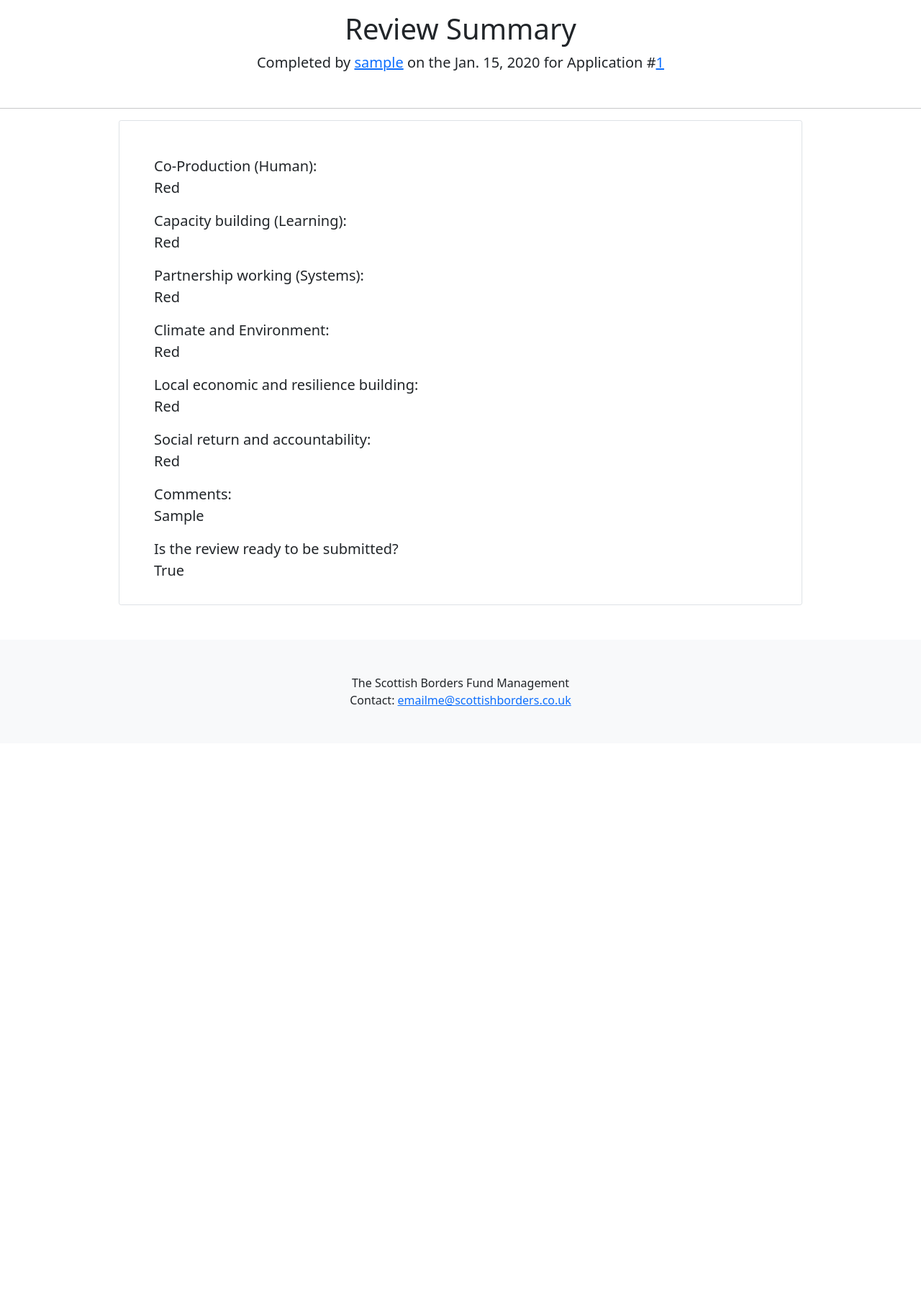
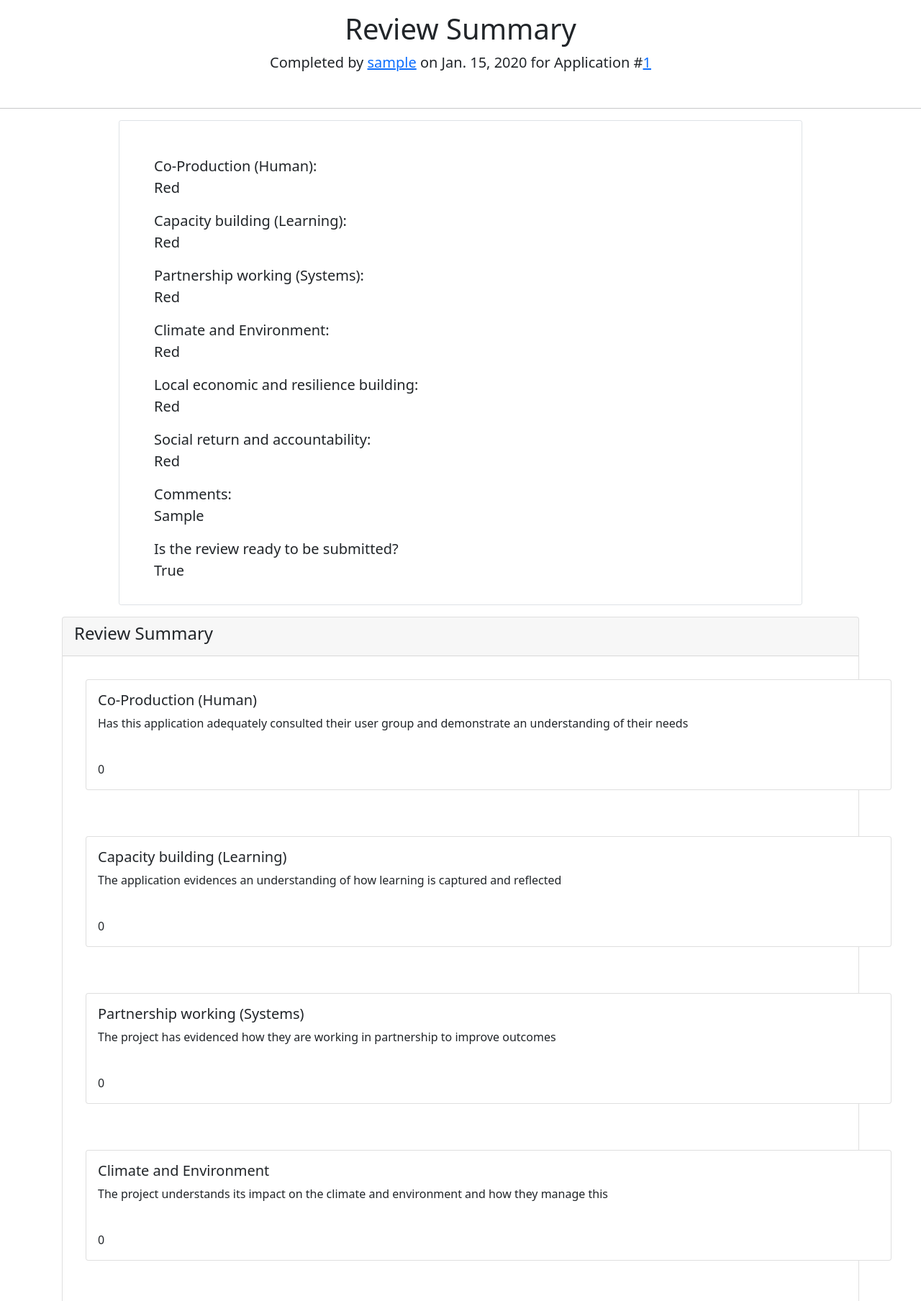
Before and after one commit to AlanWinchcole/Fund-Management-System, a Django app: page /view_review/1 in a window 1280 px wide. Shown: the part 112-1920 px from the top of the page at 72% size. Before the commit the page ends 1093 px from the top, so only its background shows below. Run offline with Django 3.2, Linux system fonts and the light colour scheme; tables that the repository leaves empty hold one stand-in row (values such as "Sample post"); some libraries are stand-ins or nearby versions.

Commit message:
View Review in cards, User Types in user table dashboard, admin reviews score */12, view review text fixed

```diff
--- a/fund_management_website/fund_management_website/settings.py
+++ b/fund_management_website/fund_management_website/settings.py
@@ -51,6 +51,7 @@ INSTALLED_APPS = [
     'fund',
     'bootstrap5',
     'formtools',
+    'coverage',
 ]
 
 MIDDLEWARE = [
--- a/fund_management_website/templates/fund/dashboard.html
+++ b/fund_management_website/templates/fund/dashboard.html
@@ -154,6 +154,7 @@
                                 <tr>
                                     <th>Full name</th>
                                     <th>Username</th>
+                                    <th>User type</th>
                                 </tr>
                             </thead>
                             <tbody>
@@ -167,6 +168,11 @@
                                 <td>N\A</td>
                                 {% endif %}
                                  <td><a href="{% url 'fund:user_profile' user.username %}"</a>{{user.username}}</td>
+                                {% if user.is_superuser and not user.is_staff %}
+                                <td>LAG Member</td>
+                                {% else %}
+                                <td>Applicant</td>
+                                {% endif %}
                             </tr>
                             {% endif %}
                             {% endfor %}
--- a/fund_management_website/templates/fund/review_view.html
+++ b/fund_management_website/templates/fund/review_view.html
@@ -10,7 +10,7 @@
   <div class="container-fluid">
       <div class="cover-container d-flex h-100 p-3 mx-auto flex-column">
           <h1 class="cover-heading text-center">Review Summary</h1>
-          <p class="lead text-center">Completed by <a href="{% url 'fund:user_profile' review.user %}">{{review.user}}</a> on the {{ review.date_completed }}
+          <p class="lead text-center">Completed by <a href="{% url 'fund:user_profile' review.user %}">{{review.user}}</a> on {{ review.date_completed }}
             for Application #<a href="{% url 'fund:view_application_status' review.application.id %}">{{ review.application.id }}</a>
           </p>
       </div>
@@ -31,6 +31,99 @@
         </div>
         {% endfor %}
     </div>
+
+    <div class="cover-container d-flex h-100 p-3 mx-auto flex-column">
+      <div class="card">
+          <div class="card-header">
+              <h4 class="card-title">Review Summary</h4>
+          </div>
+
+          <div class="card-body">
+              <div class="card p-3 m-3" style="width: 70rem;">
+                  <h5 class="card-title">{{ review_form.co_production.label }}</h5>
+                  <p>Has this application adequately consulted their user group and demonstrate an understanding of their needs</p>
+                  <br>
+                  <span id="myspan">{{ review_form.co_production.value }}</span>
+                  {% if review_form.co_production.help_text %}
+                  <p class="help">{{ review_form.co_production.help_text|safe }}</p>
+                  {% endif %}
+              </div>
+          </div>
+
+          <div class="card-body">
+              <div class="card p-3 m-3" style="width: 70rem;">
+                  <h5 class="card-title">{{ review_form.capacity_building.label }}</h5>
+                  <p>The application evidences an understanding of how learning is captured and reflected</p>
+                  <br>
+                  <span id="myspan">{{ review_form.capacity_building.value }}</span>
+                  {% if review_form.capacity_building.help_text %}
+                  <p class="help">{{ review_form.capacity_building.help_text|safe }}</p>
+                  {% endif %}
+              </div>
+          </div>
+
+          <div class="card-body">
+              <div class="card p-3 m-3" style="width: 70rem;">
+                  <h5 class="card-title">{{ review_form.partnership_working.label }}</h5>
+                  <p>The project has evidenced how they are working in partnership to improve outcomes</p>
+                  <br>
+                  <span id="myspan">{{ review_form.partnership_working.value }}</span>
+                  {% if review_form.partnership_working.help_text %}
+                  <p class="help">{{ review_form.partnership_working.help_text|safe }}</p>
+                  {% endif %}
+              </div>
+          </div>
+
+          <div class="card-body">
+              <div class="card p-3 m-3" style="width: 70rem;">
+                  <h5 class="card-title">{{ review_form.climate_environment.label }}</h5>
+                  <p>The project understands its impact on the climate and environment and how they manage this</p>
+                  <br>
+                  <span id="myspan">{{ review_form.climate_environment.value }}</span>
+                  {% if review_form.climate_environment.help_text %}
+                  <p class="help">{{ review_form.climate_environment.help_text|safe }}</p>
+                  {% endif %}
+              </div>
+          </div>
+
+          <div class="card-body">
+              <div class="card p-3 m-3" style="width: 70rem;">
+                  <h5 class="card-title">{{ review_form.local_economic_res_building.label }}</h5>
+                  <p>The project understands how it impacts and benefits the local economy</p>
+                  <br>
+                  <span id="myspan">{{ review_form.local_economic_res_building.value }}</span>
+                  {% if review_form.local_economic_res_building.help_text %}
+                  <p class="help">{{ review_form.local_economic_res_building.help_text|safe }}</p>
+                  {% endif %}
+              </div>
+          </div>
+
+          <div class="card-body">
+              <div class="card p-3 m-3" style="width: 70rem;">
+                  <h5 class="card-title">{{ review_form.social_return_acc.label }}</h5>
+                  <p>The project understands how it impacts and benefits the local community</p>
+                  <br>
+                  <span id="myspan">{{ review_form.social_return_acc.value }}</span>
+                  {% if review_form.social_return_acc.help_text %}
+                  <p class="help">{{ review_form.social_return_acc.help_text|safe }}</p>
+                  {% endif %}
+              </div>
+
+              <div class="card-body">
+                  <div class="card p-3 m-3" style="width: 70rem;">
+                      <h5 class="card-title">{{ review_form.general_feedback.label }}</h5>
+                      <p>Feedback from reviewer</p>
+                      <br>
+                      <span id="myspan">{{ review_form.general_feedback.value }}</span>
+                      {% if review_form.general_feedback.help_text %}
+                      <p class="help">{{ review_form.general_feedback.help_text|safe }}</p>
+                      {% endif %}
+                  </div>
+
+          </div>
+      </div>
+
+      </div>
 
 
 </main>
--- a/fund_management_website/templates/fund/reviews.html
+++ b/fund_management_website/templates/fund/reviews.html
@@ -57,7 +57,7 @@ Reviews
                             <td>{{rev.application.projectTitle}}</td>
                             <td><a href="{%url 'fund:user_profile' rev.user %}">{{ rev.user }}</a></td>
                             <td>{{rev.date_completed}}</td>
-                            <<td>{{rev.total_score}}</td>
+                            <<td>{{rev.total_score}}/12</td>
                             <td><a href="{%url 'fund:view_review' rev.id %}">View Review</a></td>
                         </tr>
                         {% endfor %}
```
Also changed, not shown: fund_management_website/templates/fund/application_view.html (+10 -10 lines).
